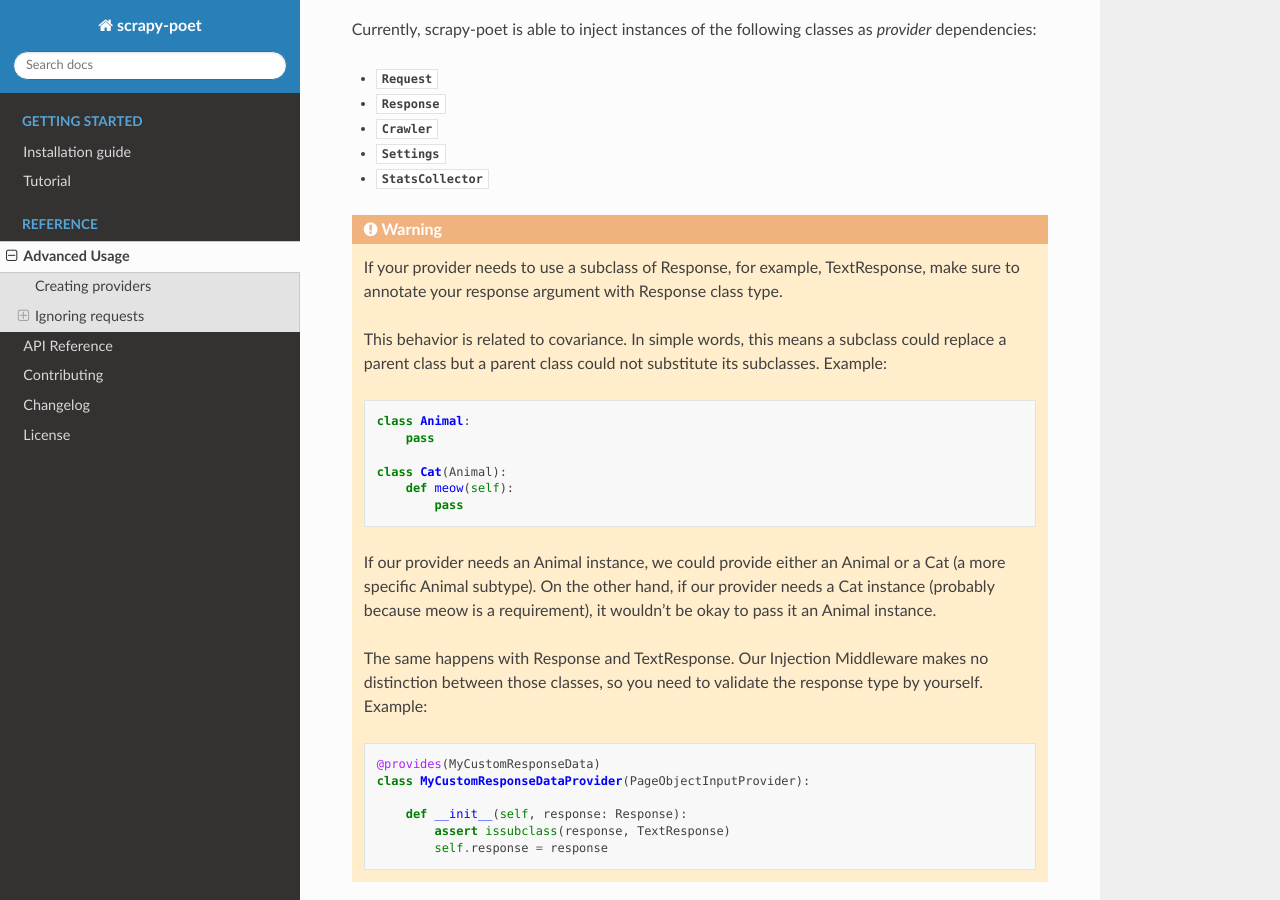
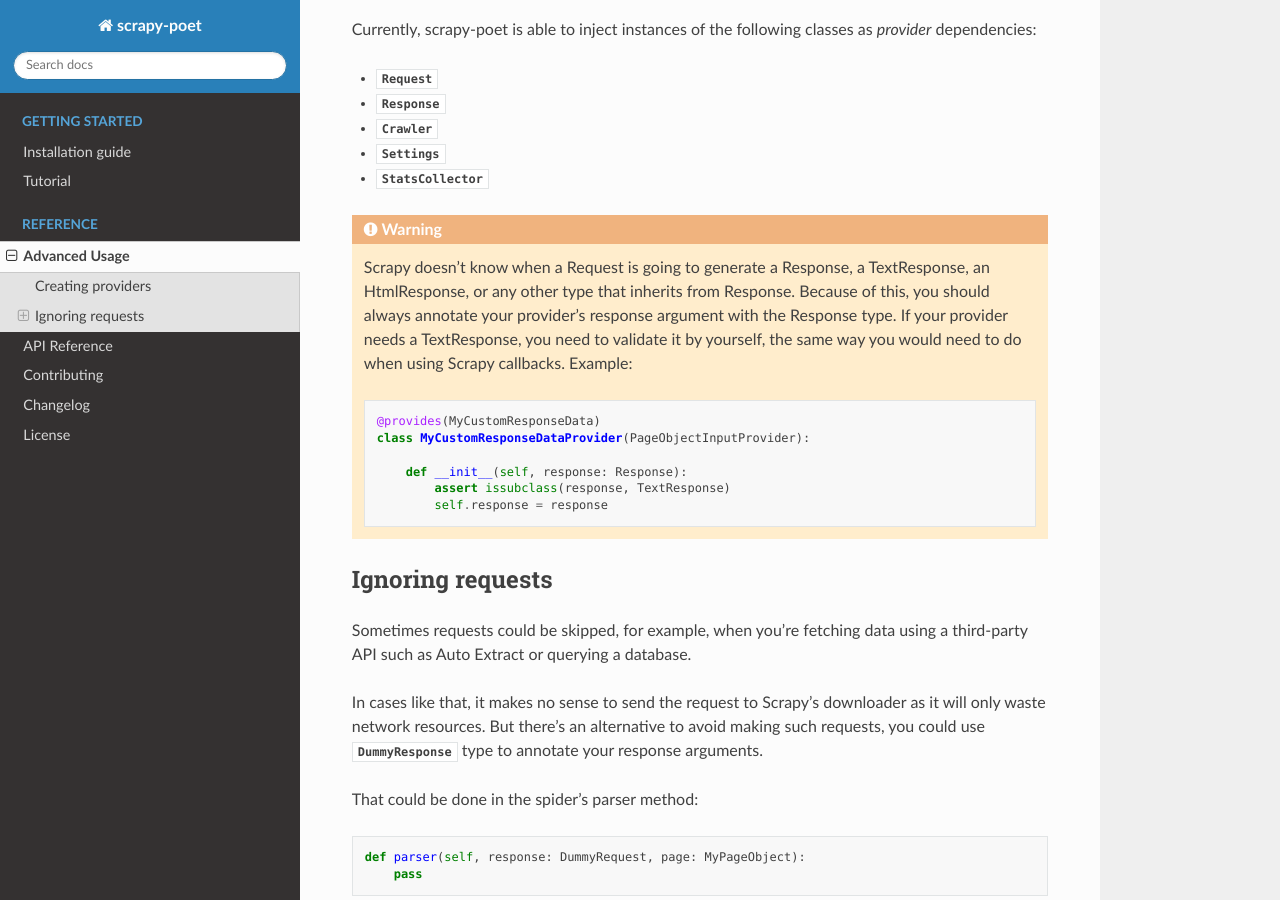
Before and after one commit to scrapinghub/scrapy-poet, a Sphinx documentation site: the page built from docs/advanced.rst, in a window 1280 px wide and 900 px high, scrolled down 804 px. Built offline with Sphinx 7.4.7 and the Read the Docs theme 2.0.0, drawn with Linux system fonts in a browser that asks for light colours.

Commit message:
Simplify docs

```diff
--- a/docs/advanced.rst
+++ b/docs/advanced.rst
@@ -52,36 +52,15 @@
 
 .. warning::
 
-    If your provider needs to use a subclass of Response,
-    for example, TextResponse,
-    make sure to annotate your response argument with Response class type.
-
-    This behavior is related to covariance.
-    In simple words,
-    this means a subclass could replace a parent class
-    but a parent class could not substitute its subclasses.
-    Example:
-
-    .. code-block:: python
-
-        class Animal:
-            pass
-
-        class Cat(Animal):
-            def meow(self):
-                pass
-
-    If our provider needs an Animal instance,
-    we could provide either an Animal or a Cat
-    (a more specific Animal subtype).
-    On the other hand,
-    if our provider needs a Cat instance
-    (probably because meow is a requirement),
-    it wouldn't be okay to pass it an Animal instance.
-
-    The same happens with Response and TextResponse.
-    Our Injection Middleware makes no distinction between those classes,
-    so you need to validate the response type by yourself.
+    Scrapy doesn't know when a Request is going to generate
+    a Response, a TextResponse, an HtmlResponse,
+    or any other type that inherits from Response.
+    Because of this,
+    you should always annotate your provider's response argument
+    with the Response type.
+    If your provider needs a TextResponse,
+    you need to validate it by yourself,
+    the same way you would need to do when using Scrapy callbacks.
     Example:
 
     .. code-block:: python
```
